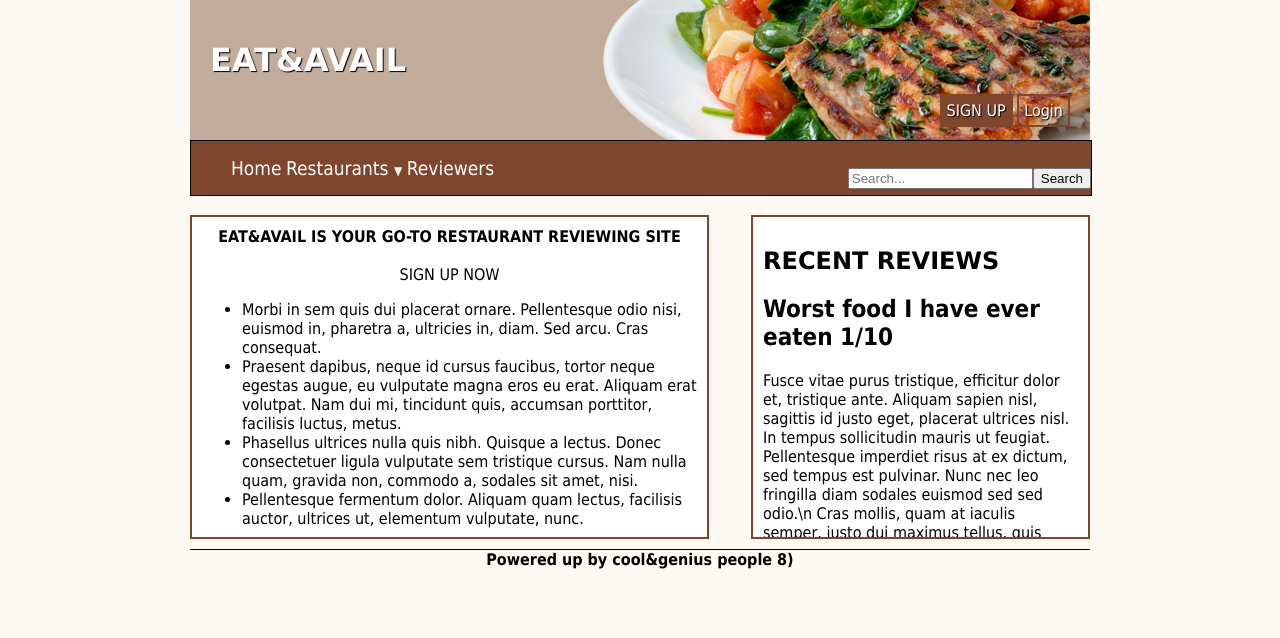
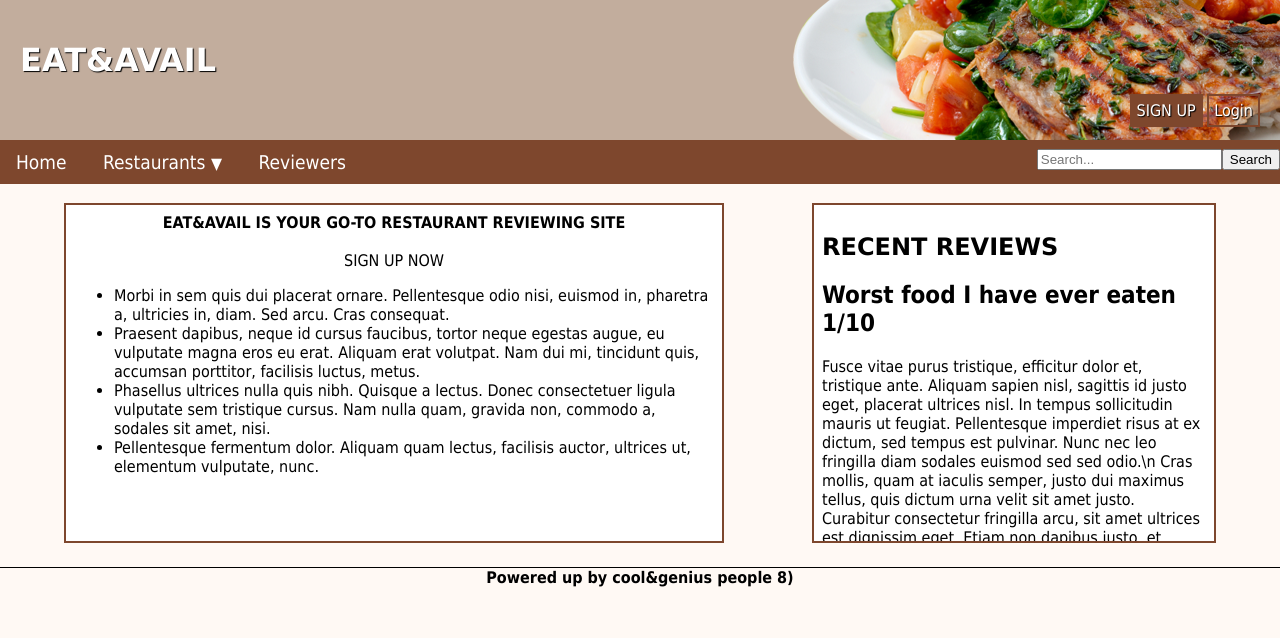
Before and after one commit to arwen7stars/LTW, a PHP site: page / in a window 1280 px wide. Shown: the top 638 px of the page. Run offline with PHP 8.4, Linux system fonts and the light colour scheme; data comes from the database, SQL or seed files in the repository.

Commit message:
merge claudia

```diff
--- /dev/null
+++ b/database/connection.php
@@ -0,0 +1,3 @@
+<?php
+    $db = new PDO('sqlite:../database/database.db');
+?>
--- /dev/null
+++ b/includes/constants.php
@@ -0,0 +1,5 @@
+<?php
+$LOGGEDIN = "loggedin";
+$BAD_USERNAME = "bad username";
+$BAD_PASSWORD = "incorrect password";
+?>
--- a/includes/header.php
+++ b/includes/header.php
@@ -17,10 +17,17 @@ $db = new PDO('sqlite:Database/database.db');
 
     <header>
       <h1>EAT&AVAIL</h1>
+      <?php
+		include_once('./includes/constants.php');
+
+		if (!(isset($_SESSION[$LOGGEDIN]) && $_SESSION[$LOGGEDIN] == true)) { ?>
+
       <div class="sign">
         <a href="../register.php" class="signup" title="SIGN UP">SIGN UP</a>
-        <a href="#" class="login" title="LOGIN">Login</a>
+        <a href="./login_page.php" class="login" title="LOGIN">Login</a>
       </div>
+      <?php } ?>
+
     </header>
 
     <div class="menu-wrap">
@@ -35,6 +42,18 @@ $db = new PDO('sqlite:Database/database.db');
             </ul>
           </li>
           <li><a href="review.php">Reviewers</a></li>
+          <?php
+			if (isset($_SESSION[$LOGGEDIN]) && $_SESSION[$LOGGEDIN] == true) { ?>
+				<li>
+				<?php echo $_SESSION['username']; ?>
+				<span class="arrow">&#9660;</span>
+
+					<ul class="sub-menu">
+						<li><a href="profile.php">Profile</a></li>
+						<li><a href="database/action_logout.php">Logout</a></li>
+					</ul>
+				</li>
+			<?php } ?>
         </ul>
       </nav>
       <form class="search-bar"><input type="text" placeholder="Search..." required><input type="button" value="Search"></form>
--- a/index.php
+++ b/index.php
@@ -1,6 +1,8 @@
 <?php
   // connect to database
   $db = new PDO('sqlite:Database/database.db');
+
+  session_start();
 
   include_once("includes/header.php");
   include_once("content_index.php");
--- a/restaurant.php
+++ b/restaurant.php
@@ -1,4 +1,5 @@
 <?php
+session_start();
   include_once("includes/header.php");
   include_once("content_restaurant.php");
   include_once("includes/footer.php");
--- a/review.php
+++ b/review.php
@@ -1,4 +1,5 @@
 <?php
+session_start();
   include_once("includes/header.php");
   include_once("content_review.php");
   include_once("includes/footer.php");
--- a/style.css
+++ b/style.css
@@ -7,7 +7,7 @@ html {
 
 body {
   /* TODO width can't be a px value. e.g. open dev tools and see what happens */
-  width: 900px;
+  width: 100%;
   margin: 0px auto;
   font-family: 'tahoma', serif;
 }
@@ -66,17 +66,20 @@ it will disappear. */
 .menu-wrap {
   width: 100%;
   background: #7E472D;
-  border: solid 1px;
   position: relative;
 }
 
 .menu {
   width: 100%;
-  margin: 0px auto;
+}
+
+.menu ul {
+  margin: 0;
+  padding: 0;
 }
 
 .menu li {
-  margin: 0px;
+  padding: 0.7rem 1rem;
   /* clear list symbol (left side dot) */
   list-style: none;
 }
@@ -90,8 +93,8 @@ it will disappear. */
 
 /* make sub menu arrow smaller */
 .menu .arrow {
-  font-size:12px;
-  line-height:0%;
+  font-size: 1rem;
+  line-height: 0%;
 }
 
 /* --- TOP LEVEL MENU CUSTOMIZATION ---  */
@@ -112,8 +115,7 @@ Two selectors are used to make sure it's the same behaviour for mouse and keyboa
 /* --- BOTTOM LEVEL MENU CUSTOMIZATION --- */
 
 .sub-menu {
-  width: 160%;
-  padding: 5px 0px;
+  width: 100%;
   position: absolute;
   top: 100%;
   left: 0px;
@@ -131,11 +133,11 @@ Two selectors are used to make sure it's the same behaviour for mouse and keyboa
 
 .sub-menu li {
   display:block;
-  font-size:16px;
+  font-size: 1rem;
 }
 
 .sub-menu li a {
-  padding:10px 30px;
+  padding: 1rem;
   display:block;
 }
 
@@ -147,14 +149,15 @@ Two selectors are used to make sure it's the same behaviour for mouse and keyboa
 
 .menu-wrap .search-bar {
   position: absolute;
-  top: 50%;
+  top: 20%;
   right: 0px;
 }
 
 #content .restaurants {
-  padding: 10px 10px;
-  width: 55%;
-  height: 300px;
+  margin-left: 5%;
+  padding: 0.5rem 0.5rem;
+  width: 50%;
+  height: 20rem;
   overflow-y: auto;
   float: left;
   background-color: #ffffff;
@@ -165,16 +168,44 @@ Two selectors are used to make sure it's the same behaviour for mouse and keyboa
 }
 
 #recentReviews {
-  padding: 10px 10px;
-  width: 35%;
-  height: 300px;
+  margin-right: 5%;
+  padding: 0.5rem 0.5rem;
+  width: 30%;
+  height: 20rem;
   overflow-y: auto;
   float: right;
   background-color: #ffffff;
-  margin-bottom:10px;
+  margin-bottom:1.5rem;
   border-style: solid;
   border-color: #7E472D;
-  border-width: 2px;
+  border-width: 0.15rem;
+}
+
+#content .login_form {
+  width: 40%;
+  margin: 0px auto;
+  margin-top:1.5rem;
+  padding: 1rem;
+  border-style: solid;
+  border-color: #7E472D;
+  border-width: 0.15rem;
+  box-shadow: 0.5rem 0.5rem 0.25rem #888888;
+  outline: 0.2rem solid #d8c7c7;
+}
+
+#content .login_form input[type=text], input[type=password] {
+    width: 100%;
+    padding: 1rem;
+    margin: 1rem 0;
+    display: inline-block;
+    border: 1px solid #ccc;
+    box-sizing: border-box;
+}
+
+#content input[type=submit] {
+    width: 100%;
+    padding: 0.9rem 0rem;
+    font-size: 1rem;
 }
 
 #footer {
```
Also changed, not shown: content_login_page.php (added, +13 -0 lines), database/action_login.php (added, +18 -0 lines), database/action_logout.php (added, +8 -0 lines), database/users.php (added, +17 -0 lines), login_page.php (added, +8 -0 lines).
